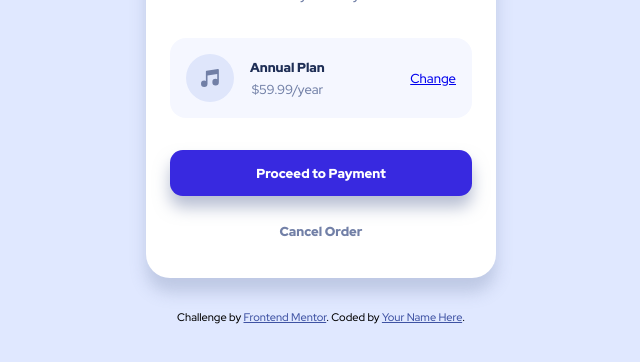
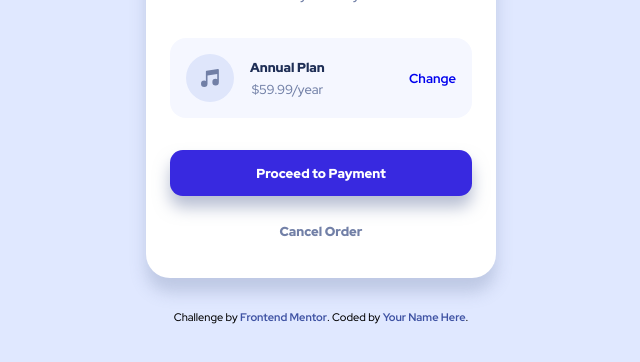
Before and after one commit to lexzee/order-summary-comp, a React (Vite) app: page / in a window 1280 px wide. Shown: the part 340-702 px from the top of the page, without its empty margins (319-959 px from the left). Built offline with nearby package versions, Linux system fonts and the light colour scheme.

Commit message:
Added active state design

```diff
--- a/src/App.css
+++ b/src/App.css
@@ -72,8 +72,13 @@
   color: hsl(223, 47%, 23%);
   margin-bottom: .3rem;
 }
-.change{
+.change, a{
   margin-left: auto;
+  text-decoration: none;
+  font-weight: 700;
+}
+a:active{
+  color: hsla(245, 75%, 52%, .7);
 }
 
 
@@ -93,8 +98,14 @@
   background-color: hsl(245, 75%, 52%);
   box-shadow: .0 .7rem 1rem hsla(224, 23%, 55%, .5);
 }
+.proceed:active{
+  opacity: .7;
+}
 .cancel{
   background-color: transparent;
   margin-top: .8rem;
   color: hsl(224, 23%, 55%);
 }
+.cancel:active{
+  color: hsl(223, 47%, 23%);
+}
--- a/src/App.jsx
+++ b/src/App.jsx
@@ -27,7 +27,7 @@ function App({value, className}) {
               </p>
             </div>
             <div className="change">
-              <a href="https://example.html">
+              <a href="https://example.com">
                 Change
               </a>
             </div>
```
